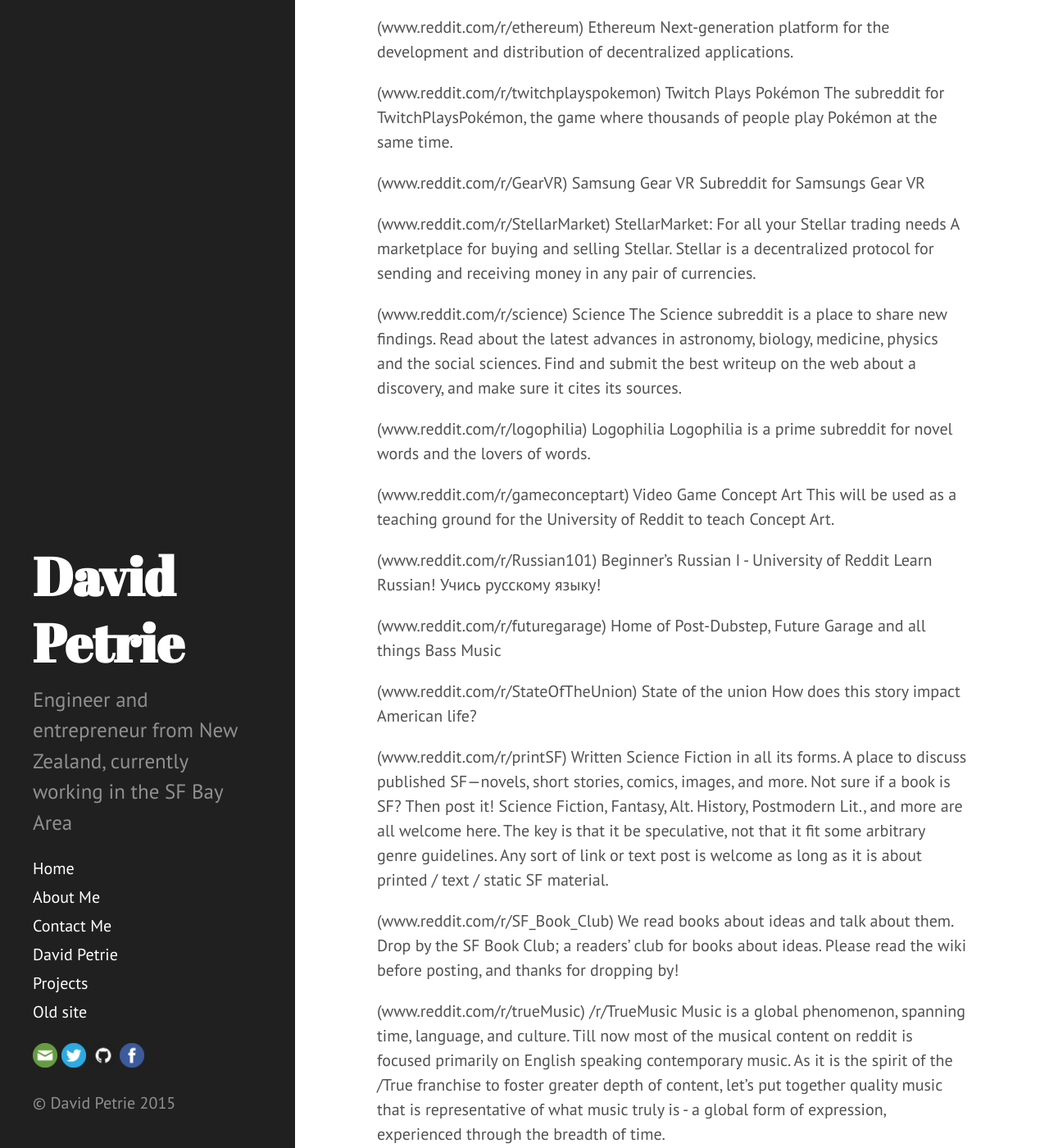
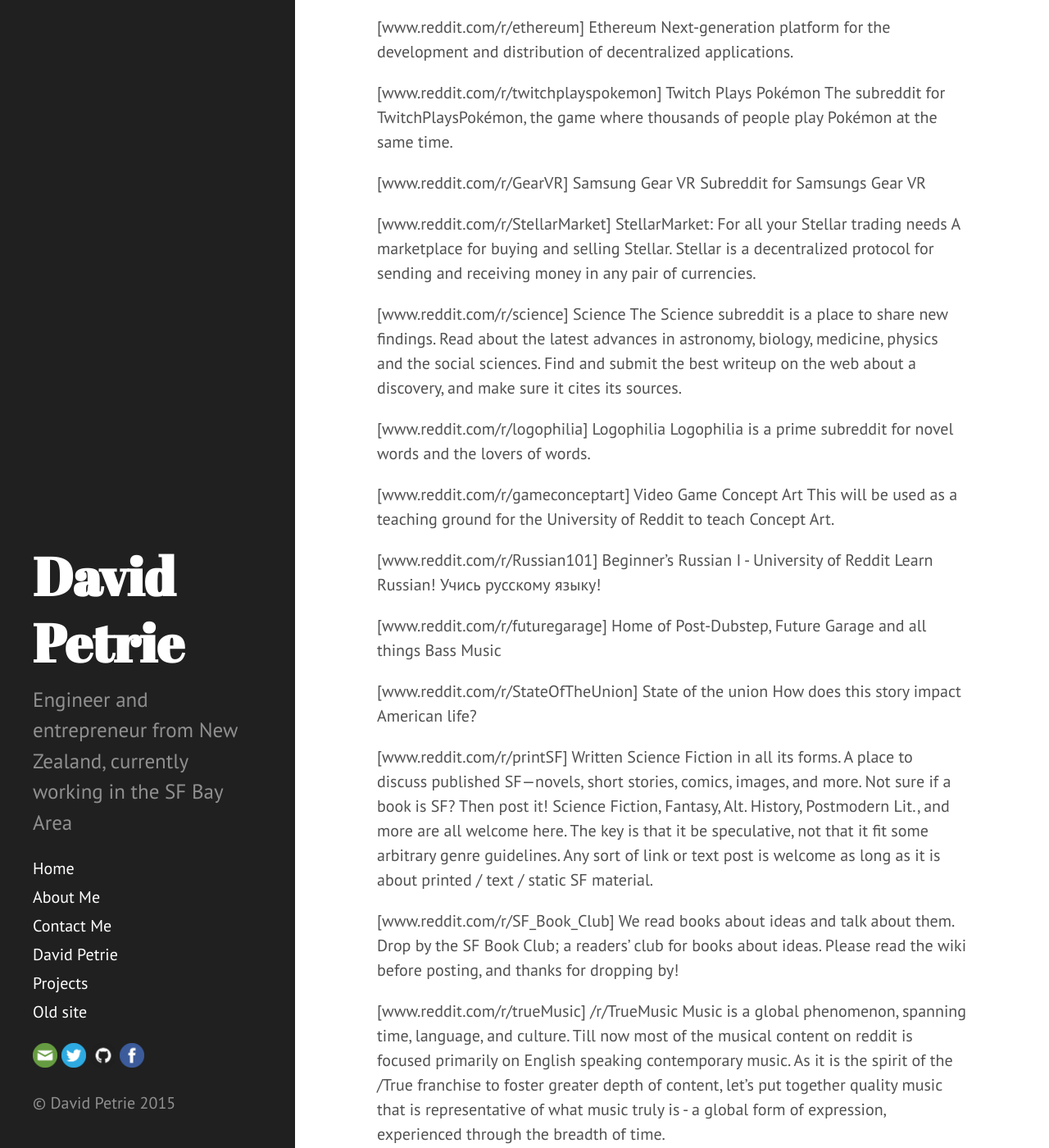
Before and after one commit to cdave1/cdave1.github.io, a Jekyll site: the page built from _posts/2015-11-09-my-subreddits.markdown, in a window 1280 px wide and 1400 px high, scrolled down 6672 px. Shown: the whole window at 82% size. Built offline with Jekyll 4.4.1, drawn with Linux system fonts in a browser that asks for light colours; some of the changed text lies outside the part shown.

Commit message:
Fixed links.

```diff
--- a/_posts/2015-11-09-my-subreddits.markdown
+++ b/_posts/2015-11-09-my-subreddits.markdown
@@ -5,28 +5,28 @@
 categories: reddit
 ---
 
-(www.reddit.com/r/Physics)
+[www.reddit.com/r/Physics]
 Physics
 The aim of /r/Physics is to build a subreddit frequented by physicists, scientists, and those with a passion for physics. Papers from physics journals (free or otherwise) are encouraged. Posts should be pertinent, meme-free, and generate a discussion about physics. Please  trolls and intentionally misleading comments.
 
-(www.reddit.com/r/france)
+[www.reddit.com/r/france]
 France
 Reddit en français ! Tous les francophones, et plus généralement, tous ceux qui ont un intérêt pour le français, les Français et la France ainsi que les autres pays francophones sont les bienvenus.
 
-(www.reddit.com/r/Documentaries)
+[www.reddit.com/r/Documentaries]
 Documentaries
 tl;dw
 
-(www.reddit.com/r/biology)
+[www.reddit.com/r/biology]
 Biology
 The Biology Network
 
-(www.reddit.com/r/Astronomy)
+[www.reddit.com/r/Astronomy]
 Astronomy
 Everything to do with Astronomy:
 The amateur hobby of man since the dawn of time and scientific study of celestial objects.
 
-(www.reddit.com/r/linguistics)
+[www.reddit.com/r/linguistics]
 Linguistics
 the scientific study of human language
 what form does it take?
@@ -34,454 +34,454 @@
 how is it structured?
 how is it produced?
 
-(www.reddit.com/r/beer)
+[www.reddit.com/r/beer]
 beer
 A subreddit to discuss your favorite beers and breweries, and share beer related articles. We're not beer snobs... we're beer geeks!
 
-(www.reddit.com/r/economy)
+[www.reddit.com/r/economy]
 Economy
 A mostly unmoderated forum for economy, business, politics, stocks, bonds, product releases, IPOs, advice, news, investment, videos, predictions, government, money, politics, debate, capitalism, current trends, and more.
 
-(www.reddit.com/r/literature)
+[www.reddit.com/r/literature]
 literature
 Welcome to /r/literature, a community for deeper discussions of plays, poetry, short stories, and novels. Discussions of literary criticism, literary history, literary theory, and critical theory are also welcome--strongly encouraged, even.
 
-(www.reddit.com/r/unitedkingdom)
+[www.reddit.com/r/unitedkingdom]
 The United Kingdom of Great Britain and Northern Ireland
 For the United Kingdom of Great Britain (England, Scotland, Wales) and Northern Ireland; News, Politics, Economics, Society, Business, Culture and anything else UK related.
 
-(www.reddit.com/r/California)
+[www.reddit.com/r/California]
 California
 Welcome to r/California!
 
-(www.reddit.com/r/Fitness)
+[www.reddit.com/r/Fitness]
 Fitness
 This reddit is for discussion of diet & exercise (and sometimes grammar).
 
-(www.reddit.com/r/classicalmusic)
+[www.reddit.com/r/classicalmusic]
 Classical Music
 Whether you're a musician, a newbie, a composer or a listener, welcome. Please turn off your phone, and applaud between threads, not individual posts.
 
-(www.reddit.com/r/Freethought)
+[www.reddit.com/r/Freethought]
 Freethought
 Scientific pursuit of the truth.
 Freethought is an open forum dedicated to rational, logical and scientific examination of culture, politics, religion, science, business and more!
 Freethinkers reject claims and beliefs which are not testable and verifiable using established scientific methods, and encourage a society that espouses the priority of rationality and reason over dogma, emotion and pop doctrine.
 
-(www.reddit.com/r/gamedev)
+[www.reddit.com/r/gamedev]
 gamedev - game development, programming, design, writing, math, art, jams, postmortems, marketing
 All things related to game development, programming, math, art, music, business, and marketing.
 
-(www.reddit.com/r/lectures)
+[www.reddit.com/r/lectures]
 Video Lectures
 This subreddit is all about video lectures, talks and interesting public speeches.
 The topics include mathematics, physics, computer science, programming, engineering, biology, medicine, economics, politics, social sciences, and any other subjects!
 
-(www.reddit.com/r/sandy)
+[www.reddit.com/r/sandy]
 Hurricane Sandy
 Information and discussion around Hurricane Sandy and the possible Frankenstorm/Snowicane/Noreastercane/Floodmageddon.
 
-(www.reddit.com/r/skeptic)
+[www.reddit.com/r/skeptic]
 skeptic
 
-(www.reddit.com/r/bayarea)
+[www.reddit.com/r/bayarea]
 The San Francisco Bay Area Reddit
 All the best things to do, to see, and discuss in the: San Francisco Bay Area
 
-(www.reddit.com/r/rugbyunion)
+[www.reddit.com/r/rugbyunion]
 Rugby Union: The Greatest Game.
 A subreddit for all Rugby Union related news, analysis and opinions. Spark some banter, lose some beer money. Forwards and Backs, come hither to discuss everything going down in the world of Rugby!
 
-(www.reddit.com/r/bookclub)
+[www.reddit.com/r/bookclub]
 The Reddit Book Club
 Every month we choose a couple of books to read and discuss. We have something for everyone!
 
-(www.reddit.com/r/Android)
+[www.reddit.com/r/Android]
 Android
 Android news, reviews, tips, and discussions about rooting, tutorials, and apps. Generic discussion about phones/tablets is allowed, but technical-support and carrier-related issues should be asked in their respective subreddits!
 
-(www.reddit.com/r/PoliticsUK)
+[www.reddit.com/r/PoliticsUK]
 r/PoliticsUK is for British politics, news, current affairs and all things related.
 Remember to subscribe for the latest news regarding politics in Britain!
 
-(www.reddit.com/r/virtualreality)
+[www.reddit.com/r/virtualreality]
 Virtual Reality and the Metaverse
 A common ground for discussion relating to Virtual Reality and Virtual Worlds.
 
-(www.reddit.com/r/StandUpComedy)
+[www.reddit.com/r/StandUpComedy]
 Stand-Up Comedy
 A place for stand-up comedy videos, news, and discussion.
 
-(www.reddit.com/r/greed)
+[www.reddit.com/r/greed]
 The Politics of Business
 Corporations or Individuals Behaving Badly.
 
-(www.reddit.com/r/SFstories)
+[www.reddit.com/r/SFstories]
 Science Fiction and Fantasy stories
 
-(www.reddit.com/r/IndieGaming)
+[www.reddit.com/r/IndieGaming]
 IndieGaming
 We love indie games, you should too!
 
-(www.reddit.com/r/ECE)
+[www.reddit.com/r/ECE]
 Electrical and Computer Engineering: A place for electrifying discussions
 A subreddit for discussion of all things electrical and computer engineering.
 
-(www.reddit.com/r/MachineLearning)
+[www.reddit.com/r/MachineLearning]
 Machine Learning
 News, Research Papers, Videos, Lectures, Softwares and Discussions on:
 
-(www.reddit.com/r/ParticlePhysics)
+[www.reddit.com/r/ParticlePhysics]
 Particle Physics
 All about particle physics.
 
-(www.reddit.com/r/Techno)
+[www.reddit.com/r/Techno]
 Techno
 Welcome!
 
-(www.reddit.com/r/malefashionadvice)
+[www.reddit.com/r/malefashionadvice]
 Clothes Make The Man
 * Making clothing less intimidating and helping you develop your own style. We welcome those who want to learn and those who want to contribute.
 
-(www.reddit.com/r/PhilosophyofScience)
+[www.reddit.com/r/PhilosophyofScience]
 Philosophy of Science
 New to the philosophy of science? Begin here.
 
-(www.reddit.com/r/Nootropics)
+[www.reddit.com/r/Nootropics]
 Nootropics
 Discussion of nootropics and cognitive enhancers.
 
-(www.reddit.com/r/cyclocross)
+[www.reddit.com/r/cyclocross]
 Cyclocross
 For all things related to cyclocross - bikes, races, culture, mud, madness. The lot.
 
-(www.reddit.com/r/coding)
+[www.reddit.com/r/coding]
 coding
 Interested in programming? Like to read about programming without seeing a constant flow of technology and political news into your proggit? That's what /r/coding is for. A pure discussion of programming with a strict policy of programming-related discussions.
 
-(www.reddit.com/r/masseffect)
+[www.reddit.com/r/masseffect]
 For lovers of the Mass Effect universe.
 This reddit is for people who love the Mass Effect universe - the games, the books, the comics and even the DLC. As awesome as BioWare is, please keep the discussion generally limited to the Mass Effect universe.
 
-(www.reddit.com/r/sciencefiction)
+[www.reddit.com/r/sciencefiction]
 Science Fiction
 This reddit is for fans and creators of Science Fiction and related media in any form. SF topics should involve plausible ideas reached through the rational application of science. General speculative fiction posts are fine as long as they involve Science Fiction.
 
-(www.reddit.com/r/classicfilms)
+[www.reddit.com/r/classicfilms]
 Reddit Presents: Classic Films
 
-(www.reddit.com/r/IWantToLearn)
+[www.reddit.com/r/IWantToLearn]
 I Want To Learn: Connecting people who want to learn with people that can teach
 Have you ever wanted to learn a martial art, or to play the guitar, or how to program a computer? Have you had difficulty figuring out where to start, what path to take or just wanted some advice to get you to the next level?
 
-(www.reddit.com/r/3Dprinting)
+[www.reddit.com/r/3Dprinting]
 3D printing news
 News, information, links and fun things related to 3D printing, 3D printers, rapid manufacturing, desktop fabrication etc.
 
-(www.reddit.com/r/DepthHub)
+[www.reddit.com/r/DepthHub]
 DepthHub: A jumping-off point for deeply-involved subreddits
 DepthHub gathers the best in-depth submissions and discussion on Reddit. You can use the DepthHub as an alternative front page with high quality discussion and inquiry. For more on the theory of DepthHub, read this post from our founder.
 
-(www.reddit.com/r/criticism)
+[www.reddit.com/r/criticism]
 criticism: discussing works of art and literature as though they matter
 Bring us your most contentious opinions, but be ready to back them. Submit links to reviews that astonish and bewilder. Arguing about a work is how we indicate its vitality.
 
-(www.reddit.com/r/futurebeats)
+[www.reddit.com/r/futurebeats]
 experimental beat music
 For sharing and discussing experimental beat music from all genres and eras. 'Future', here, is a state of mind.
 
-(www.reddit.com/r/Dentistry)
+[www.reddit.com/r/Dentistry]
 Dentistry
 Discussions and links of interest for practitioners, students and patients.
 
-(www.reddit.com/r/kickstarter)
+[www.reddit.com/r/kickstarter]
 Kickstarter
 While this subreddit is all about Kickstarter, other crowd-funding sites are welcome too!
 Post about your project or simply post about your favorite new project. Get some publicity going and help make these ideas reality!
 
-(www.reddit.com/r/UKFunky)
+[www.reddit.com/r/UKFunky]
 For all things UK Funky.
 Anyone who's down with bass and the emerging UK Funky scene, this sub-reddit is for you.
 
-(www.reddit.com/r/tinycode)
+[www.reddit.com/r/tinycode]
 low line count, high quality
 This subreddit is about minimalistic, often but not always simple implementations of just about everything. tiny code / minimalistic programming / yagni / kiss / dry
 
-(www.reddit.com/r/AskScienceFiction)
+[www.reddit.com/r/AskScienceFiction]
 Ask Science Fiction
 It's like Ask Science, but for all universes other than our own. Or as fanlore.org calls it Watsonian point of view
 
-(www.reddit.com/r/BuyItForLife)
+[www.reddit.com/r/BuyItForLife]
 Buy it for life
 Durable, Quality, Practical
 For practical, durable and quality made products that are made to last.
 
-(www.reddit.com/r/AskHistorians)
+[www.reddit.com/r/AskHistorians]
 AskHistorians
 Questions about the past: answered!
 
-(www.reddit.com/r/thelastofus)
+[www.reddit.com/r/thelastofus]
 The Last of Us
-The Last of Us (for PlayStation 3)
+The Last of Us (for PlayStation 3]
 
-(www.reddit.com/r/Futurology)
+[www.reddit.com/r/Futurology]
 Future(s) Studies
 Welcome to r/Futurology, a subreddit devoted to the field of Future(s) Studies and speculation about the development of humanity, technology, and civilization.
 
-(www.reddit.com/r/futureporn)
+[www.reddit.com/r/futureporn]
 The World of the Future
 High quality images of the future.
 
-(www.reddit.com/r/KiwiTech)
+[www.reddit.com/r/KiwiTech]
 A comfy place for Kiwi IT professionals
 
-(www.reddit.com/r/newzealand
+[www.reddit.com/r/newzealand
 
-(www.reddit.com/r/NeutralPolitics)
+[www.reddit.com/r/NeutralPolitics]
 Neutral Politics
 Evidence. Logic. Respect.
 A heavily moderated community dedicated to evenhanded, empirical discussion of political issues. Based on facts and respectful discussion.
 
-(www.reddit.com/r/MECoOp)
+[www.reddit.com/r/MECoOp]
 Mass Effect Multiplayer and CoOp
 Find information and other players for the Multiplayer of BioWare's Mass Effect Games
 
-(www.reddit.com/r/TheWayWeWere)
+[www.reddit.com/r/TheWayWeWere]
 The Way We Were
 What was normal everyday life like for people living 50, 100, or more years ago? Featuring old photos, vintage video, scanned documents, articles, and personal anecdotes that offer a glimpse into the past.
 
-(www.reddit.com/r/FutureCities)
+[www.reddit.com/r/FutureCities]
 Future Cities
 A community of imgur-based links for our visions of Future Cities.
 
-(www.reddit.com/r/chemicalreactiongifs)
+[www.reddit.com/r/chemicalreactiongifs]
 Chemical Reaction GIFs
 A subreddit showcasing the complexity of those lovely little atoms, as well as other interesting science topics in gif form.
 
-(www.reddit.com/r/Automate)
+[www.reddit.com/r/Automate]
 The future is automation!
 A place for the discussion of automation, additive manufacturing, robotics, AI, and all the other tools we've created to enable a global paradise free of menial labor. All can share in our achievements in a world where food is produced, water is purified, and housing is constructed by machines.
 
-(www.reddit.com/r/oculus)
+[www.reddit.com/r/oculus]
 Oculus Rift - The Future of Virtual Entertainment
 The unofficial subreddit of the Oculus Rift - The Future of Virtual Entertainment!
 
-(www.reddit.com/r/starcitizen)
+[www.reddit.com/r/starcitizen]
 Roberts Space Industries
 This is the subreddit for everything related to Star Citizen.
 
-(www.reddit.com/r/ethereum)
+[www.reddit.com/r/ethereum]
 Ethereum
 Next-generation platform for the development and distribution of decentralized applications.
 
-(www.reddit.com/r/twitchplayspokemon)
+[www.reddit.com/r/twitchplayspokemon]
 Twitch Plays Pokémon
 The subreddit for TwitchPlaysPokémon, the game where thousands of people play Pokémon at the same time.
 
-(www.reddit.com/r/GearVR)
+[www.reddit.com/r/GearVR]
 Samsung Gear VR
 Subreddit for Samsungs Gear VR
 
-(www.reddit.com/r/StellarMarket)
+[www.reddit.com/r/StellarMarket]
 StellarMarket: For all your Stellar trading needs
 A marketplace for buying and selling Stellar. Stellar is a decentralized protocol for sending and receiving money in any pair of currencies.
 
-(www.reddit.com/r/science)
+[www.reddit.com/r/science]
 Science
 The Science subreddit is a place to share new findings. Read about the latest advances in astronomy, biology, medicine, physics and the social sciences. Find and submit the best writeup on the web about a discovery, and make sure it cites its sources.
 
-(www.reddit.com/r/logophilia)
+[www.reddit.com/r/logophilia]
 Logophilia
 Logophilia is a prime subreddit for novel words and the lovers of words.
 
-(www.reddit.com/r/gameconceptart)
+[www.reddit.com/r/gameconceptart]
 Video Game Concept Art
 This will be used as a teaching ground for the University of Reddit to teach Concept Art.
 
-(www.reddit.com/r/Russian101)
+[www.reddit.com/r/Russian101]
 Beginner's Russian I - University of Reddit
 Learn Russian! Учись русскому языку!
 
-(www.reddit.com/r/futuregarage)
+[www.reddit.com/r/futuregarage]
 Home of Post-Dubstep, Future Garage and all things Bass Music
 
-(www.reddit.com/r/StateOfTheUnion)
+[www.reddit.com/r/StateOfTheUnion]
 State of the union
 How does this story impact American life?
 
-(www.reddit.com/r/printSF)
+[www.reddit.com/r/printSF]
 Written Science Fiction in all its forms.
 A place to discuss published SF—novels, short stories, comics, images, and more. Not sure if a book is SF? Then post it! Science Fiction, Fantasy, Alt. History, Postmodern Lit., and more are all welcome here. The key is that it be speculative, not that it fit some arbitrary genre guidelines. Any sort of link or text post is welcome as long as it is about printed / text / static SF material.
 
-(www.reddit.com/r/SF_Book_Club)
+[www.reddit.com/r/SF_Book_Club]
 We read books about ideas and talk about them.
 Drop by the SF Book Club; a readers' club for books about ideas. Please read the wiki before posting, and thanks for dropping by!
 
-(www.reddit.com/r/trueMusic)
+[www.reddit.com/r/trueMusic]
 /r/TrueMusic
 Music is a global phenomenon, spanning time, language, and culture. Till now most of the musical content on reddit is focused primarily on English speaking contemporary music. As it is the spirit of the /True franchise to foster greater depth of content, let's put together quality music that is representative of what music truly is - a global form of expression, experienced through the breadth of time.
 
-(www.reddit.com/r/Twitch)
+[www.reddit.com/r/Twitch]
 r/Twitch
 
-(www.reddit.com/r/Wellington)
+[www.reddit.com/r/Wellington]
 A reddit for Wellington
 The subreddit for all things Wellington!
 
-(www.reddit.com/r/Bitcoin)
+[www.reddit.com/r/Bitcoin]
 Bitcoin
 A community dedicated to Bitcoin, the currency of the Internet. Bitcoin is a distributed, worldwide, decentralized digital money. Bitcoins are issued and managed without any central authority whatsoever.
 
-(www.reddit.com/r/BooksAMA)
+[www.reddit.com/r/BooksAMA]
 I just finished reading __________; ask me anything!
 BooksAMA is a reddit for "Ask Me Anything" threads about books. If that idea sounds weird to you, check out the submission that started it all.
 
-(www.reddit.com/r/oxforduni)
+[www.reddit.com/r/oxforduni]
 University of Oxford
 A subreddit for students of Oxford University to arrange meet ups, discuss goings on and generally chat about university life.
 
-(www.reddit.com/r/mountainview)
+[www.reddit.com/r/mountainview]
 Mountain View, CA Subreddit
 Subreddit for Mountain View, CA
 
-(www.reddit.com/r/TheAgora)
+[www.reddit.com/r/TheAgora]
 The Agora - an experiment in fostering better discussions
 For discussions holding to the spirit of dialectic in the tradition of Socrates. In other words, arguments where you work with your partner to find the crux of the matter.
 
-(www.reddit.com/r/LaymanJournals)
+[www.reddit.com/r/LaymanJournals]
 Science for Laymans
 This subreddit is for well-established and peer-reviewed academic journal articles that a reasonably intelligent person could understand with minimal background information, research, a dictionary, and patience. This is to say, no exceedingly abstract math that requires years of education to comprehend. Please tag PDF files. I'm really bad at this myself, but it's a nice thing to do.
 
-(www.reddit.com/r/spaceporn)
-SpacePorn)
+[www.reddit.com/r/spaceporn]
+SpacePorn]
 High Res Images of Space, Stargazer's Delight
 High Res Images of Space
 
-(www.reddit.com/r/ludology)
-Ludology)
+[www.reddit.com/r/ludology]
+Ludology]
 The study of games
 For the serious discussion and analysis of games played on a computer, board, field or any other interactive media. The actual interaction and nature of the games are preferred topics, but other elements on top of this are welcome, as long as they are within the context of interactive media.
 
-(www.reddit.com/r/chch)
+[www.reddit.com/r/chch]
 The Garden City
 Biggest city in New Zealand's South Island - Earthquake Hotspot
 
-(www.reddit.com/r/EarthPorn)
+[www.reddit.com/r/EarthPorn]
 EarthPorn: Mother Nature in all of her succulent beauty.
 Natural Landscapes, Mother Nature in all of her succulent beauty.
 
-(www.reddit.com/r/thevenusproject)
+[www.reddit.com/r/thevenusproject]
 The Venus Project
 The Venus Project offers a comprehensive plan for social reclamation in which human beings, technology and nature will be able to coexist in a long term, sustainable state of dynamic equilibrium.
 
-(www.reddit.com/r/witcher)
+[www.reddit.com/r/witcher]
 All things related to the Witcher series.
 
-(www.reddit.com/r/SketchDaily)
+[www.reddit.com/r/SketchDaily]
 Sketchdaily: Your daily sketch!
 Once a day we will post a theme for you to draw. Reply in the post for that day and get feedback on your art! Let's help each other grow as artists! And remember it's never too late to go back to older posts and participate too!
 
-(www.reddit.com/r/PoliticalDiscussion)
+[www.reddit.com/r/PoliticalDiscussion]
 A discussion of Politics
 Talk amongst yourselves. Politely and informatively.
 
-(www.reddit.com/r/truegaming)
+[www.reddit.com/r/truegaming]
 For those who like talking about games as much as playing them.
-(www.reddit.com/r/truegaming is a subreddit dedicated to meaningful, insightful, and high-quality discussion on all topics gaming.
+[www.reddit.com/r/truegaming is a subreddit dedicated to meaningful, insightful, and high-quality discussion on all topics gaming.
 
-(www.reddit.com/r/netsec)
+[www.reddit.com/r/netsec]
 /r/netsec - Information Security News & Discussion
 A community for technical news and discussion of information security and closely related topics.
 
-(www.reddit.com/r/olympics)
+[www.reddit.com/r/olympics]
 Citius, Altius, Fortius
 Links and discussion about the Olympics and Paralympics.
 
-(www.reddit.com/r/programming)
+[www.reddit.com/r/programming]
 Computer Programming
 
-(www.reddit.com/r/robotics)
+[www.reddit.com/r/robotics]
 Robotics
 Welcome to Robotics! If you're new, please read the Wiki/FAQ!
 
-(www.reddit.com/r/technology)
+[www.reddit.com/r/technology]
 Technology
 For all things technology.
 
-(www.reddit.com/r/apple)
+[www.reddit.com/r/apple]
 Apple
-(www.reddit.com/r/Apple is about Apple Computers, Apple the Company, Woz, Jobs, Macintosh, OSX, and other things related to Apple in all its various forms. News, Rumors, discussions, etc.
+[www.reddit.com/r/Apple is about Apple Computers, Apple the Company, Woz, Jobs, Macintosh, OSX, and other things related to Apple in all its various forms. News, Rumors, discussions, etc.
 
-(www.reddit.com/r/environment)
+[www.reddit.com/r/environment]
 environment
 Current news, information and issues related to the environment.
 
-(www.reddit.com/r/Economics)
+[www.reddit.com/r/Economics]
 The Dismal Science
 News and discussion about economics, from the perspective of economists.
 
-(www.reddit.com/r/iphone)
+[www.reddit.com/r/iphone]
 iPhone News
-reddit's little corner for iPhone lovers (and some people who just mildy enjoy it...)
+reddit's little corner for iPhone lovers (and some people who just mildy enjoy it...]
 
-(www.reddit.com/r/japan)
+[www.reddit.com/r/japan]
 japan
 This subreddit is for residents, visitors, and fans of Japan, both past, present, and future, to discuss most things Japanese and exchange information.
 
-(www.reddit.com/r/China)
+[www.reddit.com/r/China]
 Discussing China and life in China
 
-(www.reddit.com/r/scifi)
+[www.reddit.com/r/scifi]
 scifi
 Science Fiction, or Speculative Fiction if you prefer. Fantasy too. Asimov, Bradbury, Clarke, Dick, Heinlein and other SF books. SF movies and TV shows. Fantasy stuff like Tolkien and Game of Thrones. Laser guns, space ships, and time travel. etc. Star Trek, Battlestar, Star Wars, etc.
 
-(www.reddit.com/r/haskell)
-Haskell :)
+[www.reddit.com/r/haskell]
+Haskell :]
 The Haskell programming language community.
 
-(www.reddit.com/r/sanfrancisco)
+[www.reddit.com/r/sanfrancisco]
 San Francisco
 Cold summers, thick fog, and beautiful views. Welcome to the subreddit for the gorgeous City by the Bay! San Francisco, California, USA. Home of the 2014 World Champion San Francisco Giants
 
-(www.reddit.com/r/tech)
+[www.reddit.com/r/tech]
 Technological innovations and changes.
 The goal of /r/tech is to provide a space dedicated to the intelligent discussion of innovations and changes to technology in our ever changing world.
 We focus on high quality news articles about technology and informative and thought provoking self posts.
 
-(www.reddit.com/r/history)
+[www.reddit.com/r/history]
 History
 Things happened. Lessons were learned. Those responsible were taken outside and shot.
 
-(www.reddit.com/r/Cooking)
+[www.reddit.com/r/Cooking]
 Cooking
-(www.reddit.com/r/Cooking is a place for the cooks of reddit and those who want to learn how to cook. Post anything related to cooking here, within reason.
+[www.reddit.com/r/Cooking is a place for the cooks of reddit and those who want to learn how to cook. Post anything related to cooking here, within reason.
 
-(www.reddit.com/r/space)
+[www.reddit.com/r/space]
 Dedicated to the insightful and thoughtful discussion of outer space.
 
-(www.reddit.com/r/australia)
+[www.reddit.com/r/australia]
 Australia
 A subreddit for articles and discussion about Australia and Australians. Please join us!
 
-(www.reddit.com/r/longtext)
+[www.reddit.com/r/longtext]
 longtext
-A Reddit for indepth insightful content
+A Reddit for indepth insightful content:
 
-(www.reddit.com/r/england)
+[www.reddit.com/r/england]
 England
 Questions about the UK? Try /r/AskUK!
 
-(www.reddit.com/r/worldpolitics)
+[www.reddit.com/r/worldpolitics]
 /r/worldpolitics/
 Welcome to /r/worldpolitics, reddit's subreddit for political news and discussion! This is a free speech subreddit, just follow the few rules of reddit and don't abuse your fellow redditors.
 
-(www.reddit.com/r/Health)
+[www.reddit.com/r/Health]
 health
 Health, a place to discuss health news
 
-(www.reddit.com/r/architecture)
+[www.reddit.com/r/architecture]
 Architecture
 A community for students, professionals, and lovers of architecture.
 
-(www.reddit.com/r/artificial)
+[www.reddit.com/r/artificial]
 Artificial Intelligence
```
